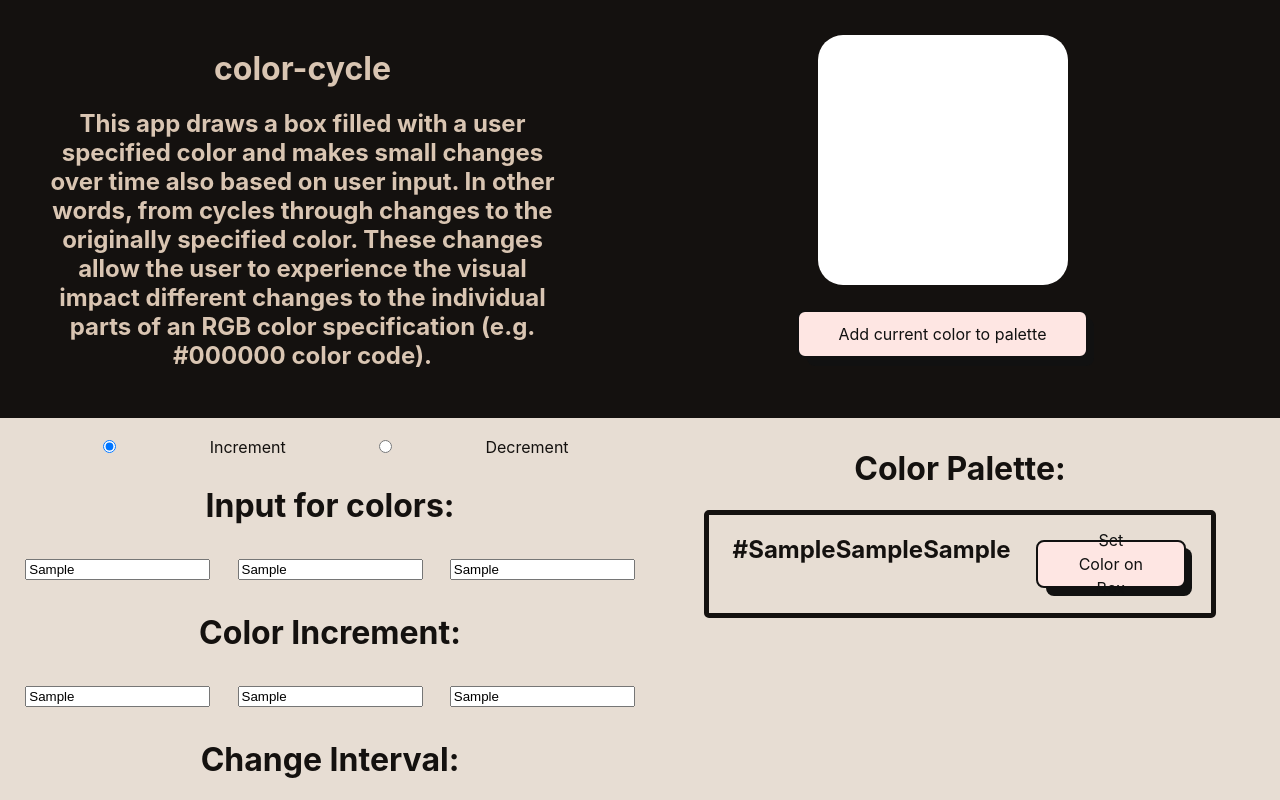
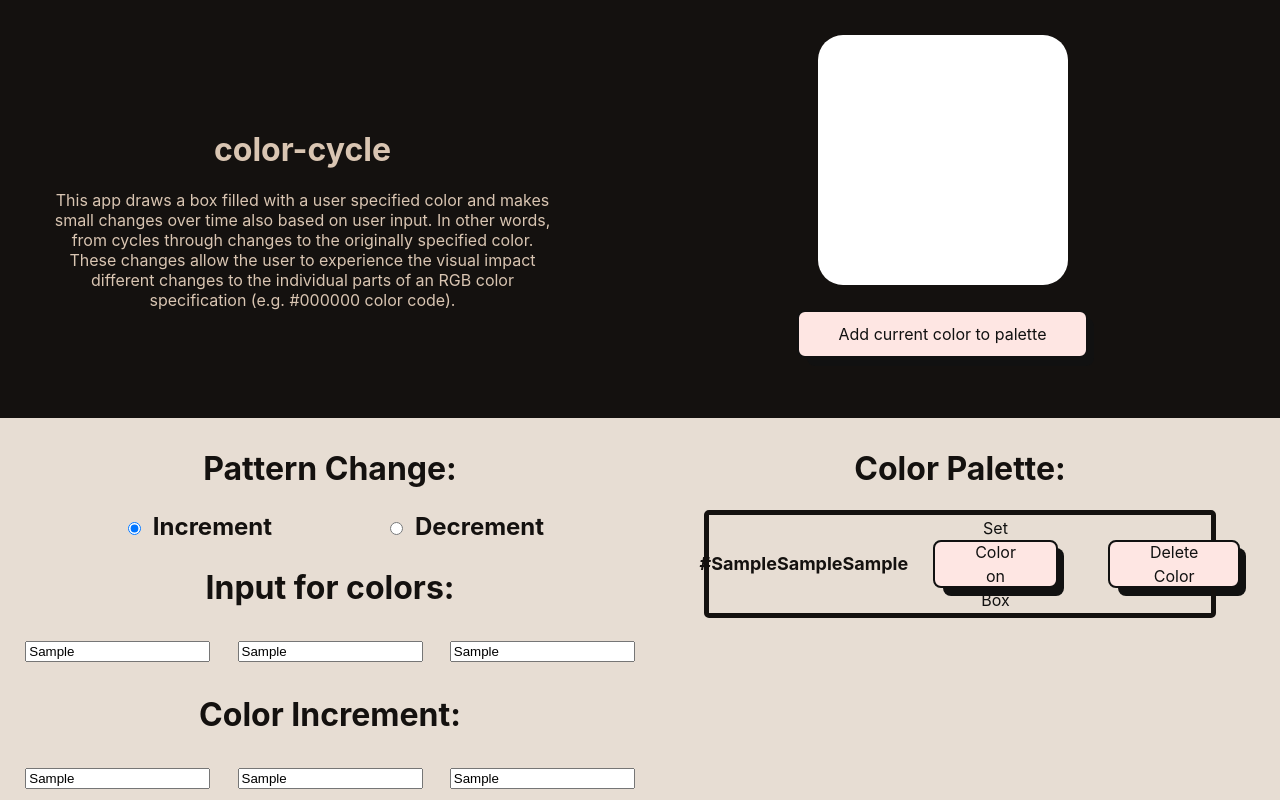
Before and after one commit to HasselGR/color-cycle, a React (Create React App) app: page / in a window 1280 px wide. Both pictures are taken after typing "Sample", "Sample", "Sample", "Sample", "Sample", "Sample" into the empty fields and a click on the button "Add current color to palette". Shown: the top 800 px of the page. Built offline with nearby package versions, Linux system fonts and the light colour scheme.

Commit message:
added delete color functionality, fixed color alignment

```diff
--- a/public/index.html
+++ b/public/index.html
@@ -24,7 +24,7 @@
       work correctly both with client-side routing and a non-root public URL.
       Learn how to configure a non-root public URL by running `npm run build`.
     -->
-    <title>React App</title>
+    <title>Color-Cycle</title>
   </head>
   <body>
     <noscript>You need to enable JavaScript to run this app.</noscript>
--- a/src/App.css
+++ b/src/App.css
@@ -33,11 +33,29 @@
 }
 
 
+
 .inputs-and-palette-container{
   display: flex;
   flex-direction: row;
   flex-wrap: nowrap;
   justify-content: space-between;
+}
+.pattern-text{
+  font-size: x-large;
+  font-weight: bold;
+}
+
+.element-label{
+  display: flex;
+  flex-direction: row;
+  flex-wrap: nowrap;
+  align-items: center;
+
+}
+.color-label{
+  align-self: center;
+  font-size: large;
+  font-weight: bold;
 }
 
 .inputs-container{
--- a/src/App.js
+++ b/src/App.js
@@ -100,7 +100,7 @@ function App() {
       <div className="title-container">
         <div className='header-container'>
           <h1>color-cycle</h1>
-          <h2>This app draws a box filled with a user specified color and makes small changes over time also based on user input. In other words, from cycles through changes to the originally specified color. These changes allow the user to experience the visual impact different changes to the individual parts of an RGB color specification (e.g. #000000 color code).</h2>
+          <label>This app draws a box filled with a user specified color and makes small changes over time also based on user input. In other words, from cycles through changes to the originally specified color. These changes allow the user to experience the visual impact different changes to the individual parts of an RGB color specification (e.g. #000000 color code).</label>
         </div>
         <div className='box-container'>
         <div style={{backgroundColor: color}} className='color-box'/>
@@ -108,7 +108,11 @@ function App() {
         </div>
       </div>
       <div className='inputs-and-palette-container'>
+
         <form className="inputs-container">
+          <h1>Pattern Change:</h1>
+          <div className='break'/>
+          <div className='pattern-text'>
             <input
               type="radio"
               name="pattern"
@@ -118,6 +122,8 @@ function App() {
               onChange={patternChange}
             />
             <label>Increment</label>
+          </div>
+          <div>
           <input
               type="radio"
               name="pattern"
@@ -125,7 +131,8 @@ function App() {
               id="decrement"
               onChange={patternChange}
             />
-          <label>Decrement</label>
+            <label className='pattern-text'>Decrement</label>
+          </div>
           <div className='break'/>
             <h1>Input for colors:</h1>
           <div className='break'/>
@@ -150,7 +157,7 @@ function App() {
           <div className='palette-elements-container'>
             { palette.length === 0 ?
 
-            <h2>Your palette will be shown here when you add an element</h2>
+            <label>Your palette will be shown here when you add an element</label>
               :
               palette.map((element, index) => {
                 return (
@@ -158,10 +165,12 @@ function App() {
                   onClick={() =>{
                     navigator.clipboard.writeText(`${element};`);
                   }}>
+                    <div className='element-label'>
                       <div
-                      style={{backgroundColor: element, width: '45px', height:'45px', marginTop:'15px'}}
+                        style={{backgroundColor: element, width: '45px', height:'45px'}}
                         />
-                    <h2>{element}</h2>
+                      <label className='color-label' >{element}</label>
+                    </div>
                   <button className='button-56' onClick={
                     () => {
                       setColor(element)
@@ -173,6 +182,11 @@ function App() {
                       }))
                     }
                   }> Set Color on Box</button>
+                  <button className='button-56' onClick={
+                    () => {
+                      setPalette(current => current.filter(colorCode => colorCode !== element))
+                    }
+                    }>Delete Color</button>
                   </div>
                 );
               })
```
Lines whose indentation alone changed are shown as unchanged.
